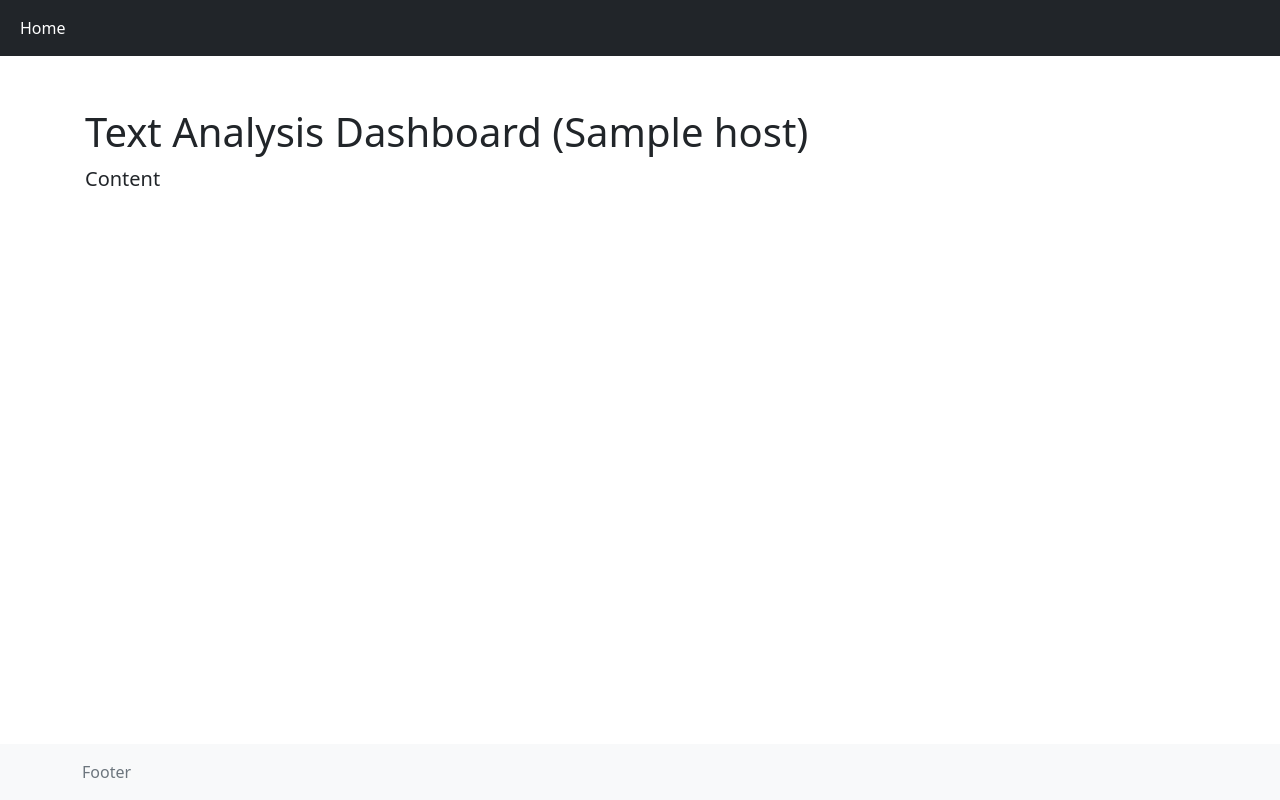
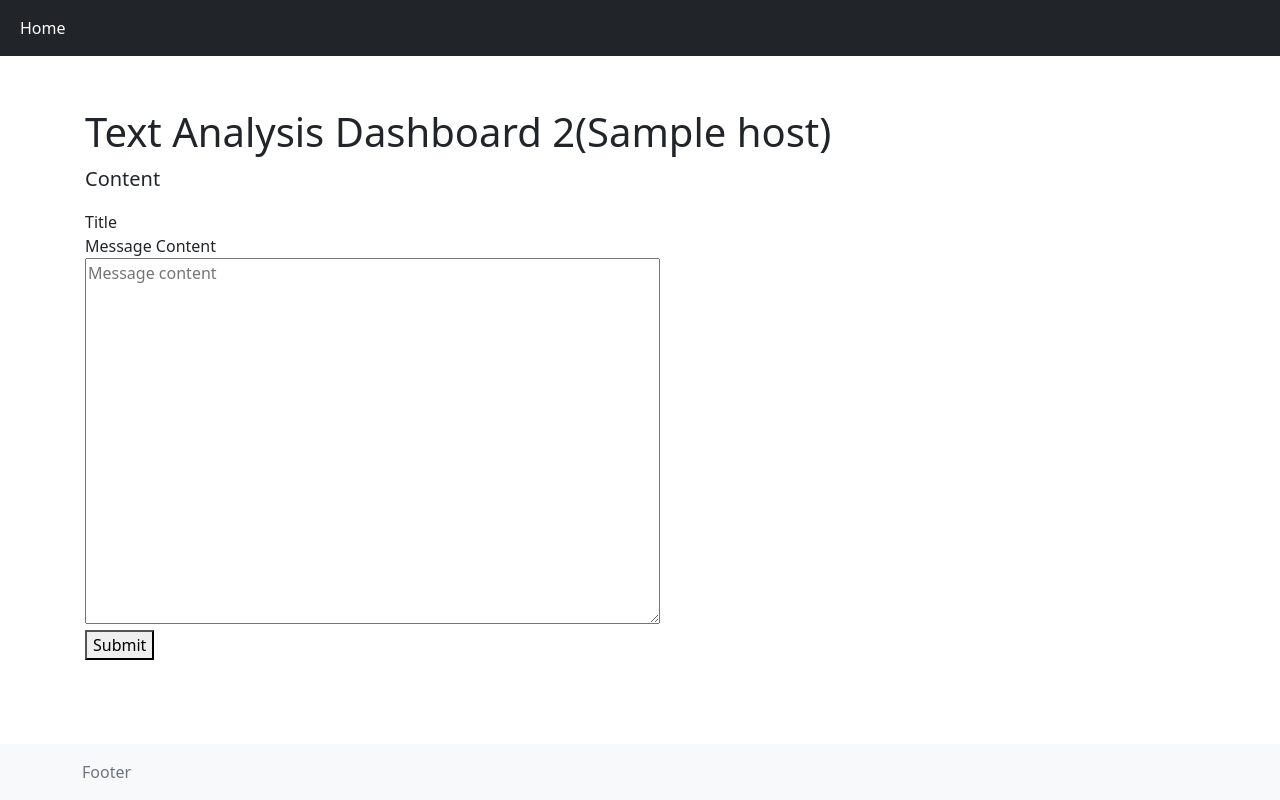
Before and after one commit to eonuallain/ta-dashboard-be, a Flask app: template ta/templates/index.html in a window 1280 px wide. Run offline with Flask 3, Linux system fonts and the light colour scheme; the template is opened without the code that fills it: most values are stand-ins (such as "Sample title", 1, 10 or a date in 2020); some libraries are stand-ins or nearby versions.

Commit message:
add form to index page

```diff
--- a/ta/templates/base.html
+++ b/ta/templates/base.html
@@ -40,8 +40,11 @@
     <!-- Begin page content -->
     <main class="flex-shrink-0">
         <div class="container">
-            <h1 class="mt-5">Text Analysis Dashboard ({{host}})</h1>
+            <h1 class="mt-5">Text Analysis Dashboard 2({{host}})</h1>
             <p class="lead">Content</p>
+            {% block content %}
+            {% endblock %}
+
         </div>
     </main>
 
--- a/ta/templates/index.html
+++ b/ta/templates/index.html
@@ -4,3 +4,19 @@
     super()
     {% block title %}Home{% endblock %}
 {% endblock %}
+{% block content %}
+
+    <form method="post">
+        <label for="title">Title</label>
+        <br>
+        <label for="content">Message Content</label>
+        <br>
+        <textarea name="content"
+                  placeholder="Message content"
+                  rows="15"
+                  cols="60"
+                  >{{ request.form['content'] }}</textarea>
+        <br>
+        <button type="submit">Submit</button>
+    </form>
+{% endblock %}
```
Also changed, not shown: README.md.
